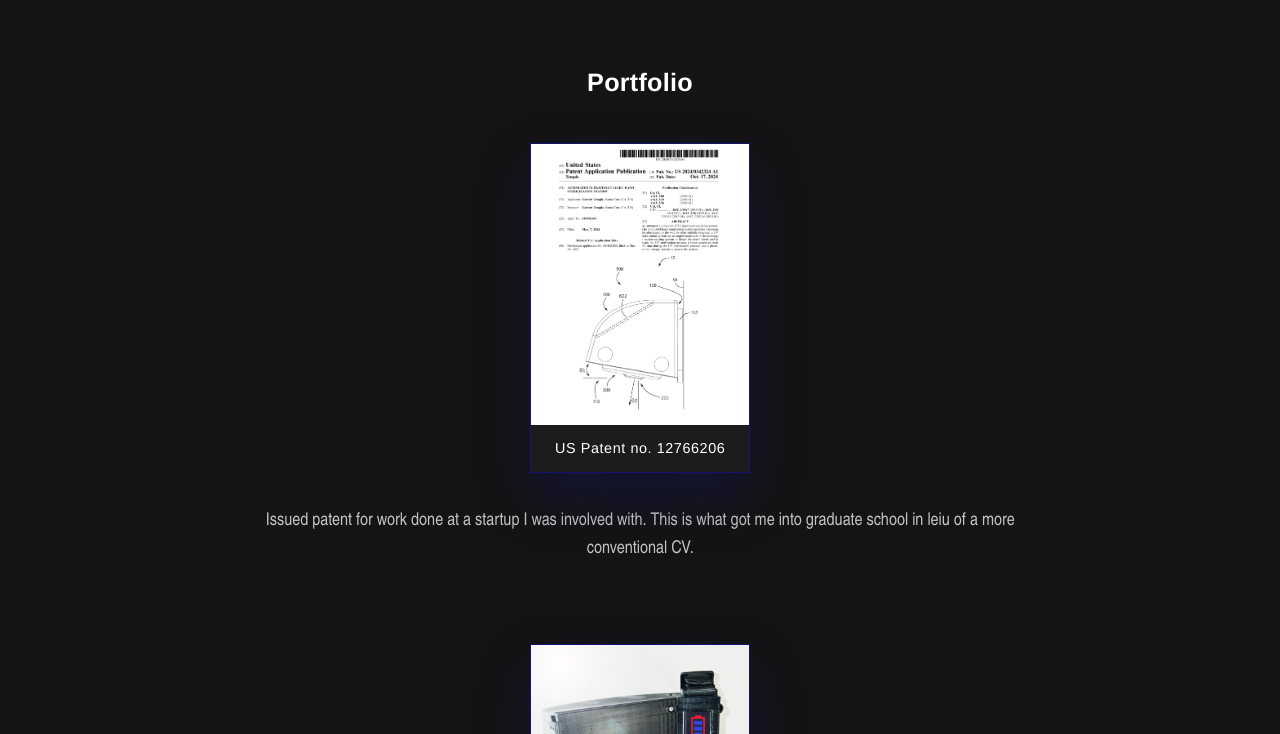
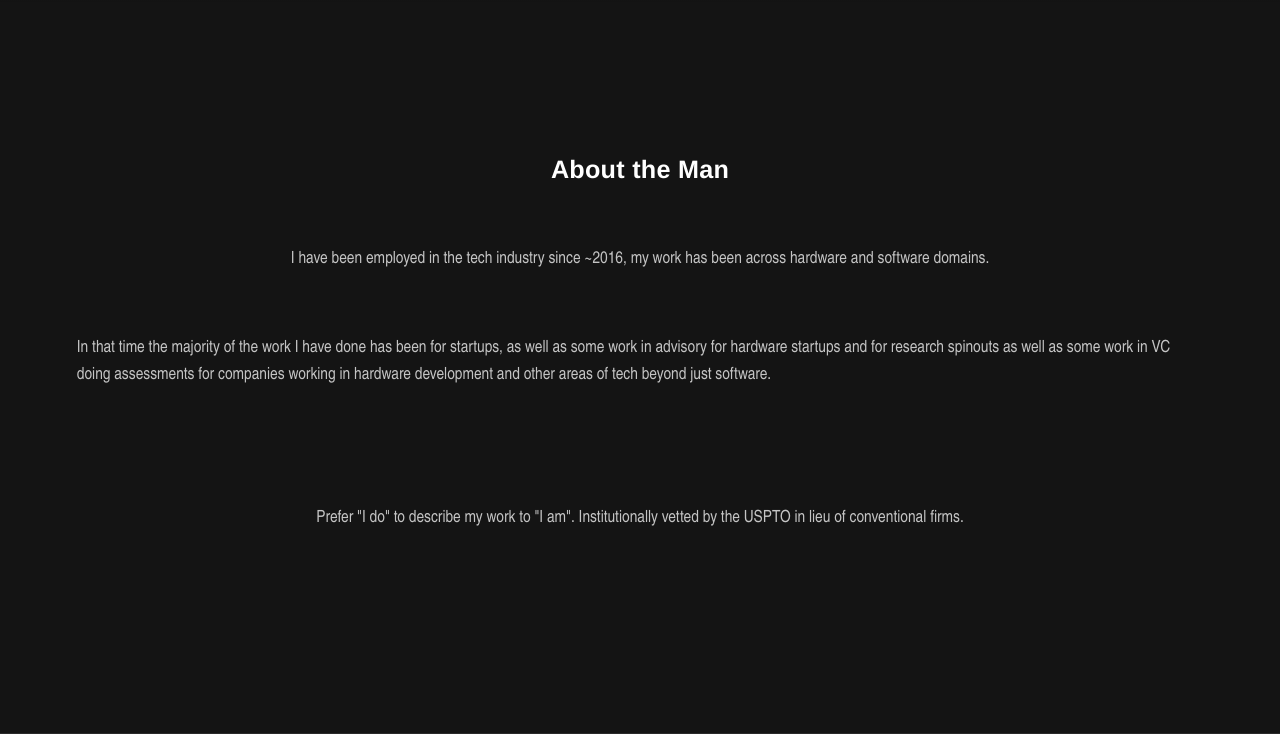
Before and after one commit to 10780/idsn599-26_final, a plain HTML site: page index.html in a window 1280 px wide. Shown: the part 66-800 px from the top of the page. Drawn offline with Linux system fonts and the light colour scheme; a web font is replaced by a local one.

Commit message:
Refactor index.html structure and content

```diff
--- a/index.html
+++ b/index.html
@@ -17,6 +17,13 @@
       </nav>
     </header>
     <main>
+        <section class="about">
+          <h2>About the Man</h2>
+          <p>I have been employed in the tech industry since ~2016, my work has been across hardware and software domains.</p>
+          <p>In that time the majority of the work I have done has been for startups, as well as some work in advisory for hardware startups and for research spinouts as well as some work in VC doing assessments for companies working in hardware development and other areas of tech beyond just software.</p>
+          <br>
+          <p>Prefer "I do" to describe my work to "I am". Institutionally vetted by the USPTO in lieu of conventional firms.</p>
+        </section>
         <section class="portfolio">
           <h1>Portfolio</h1>
           <div class="portfolio-item">
```
